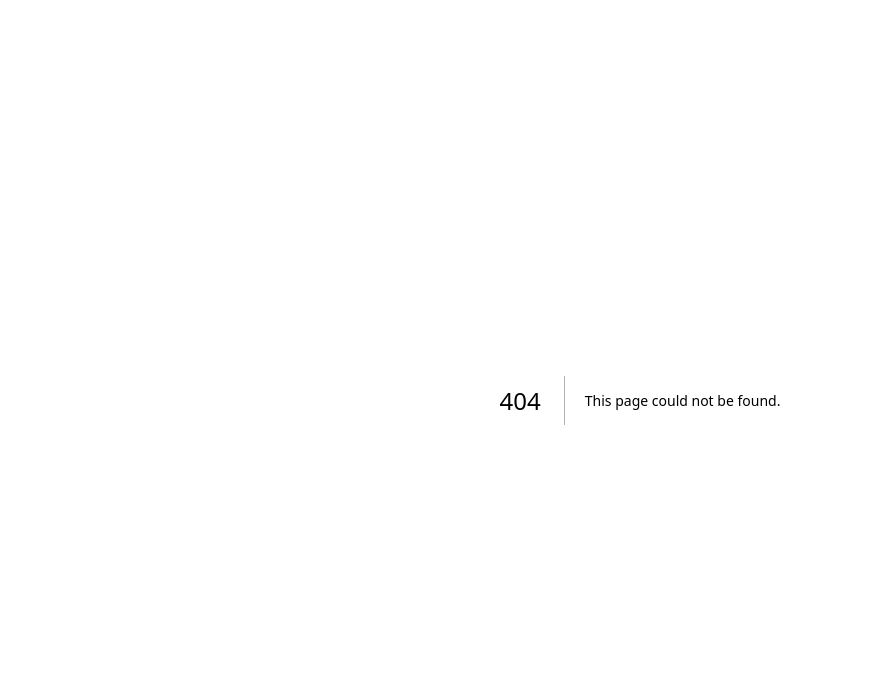
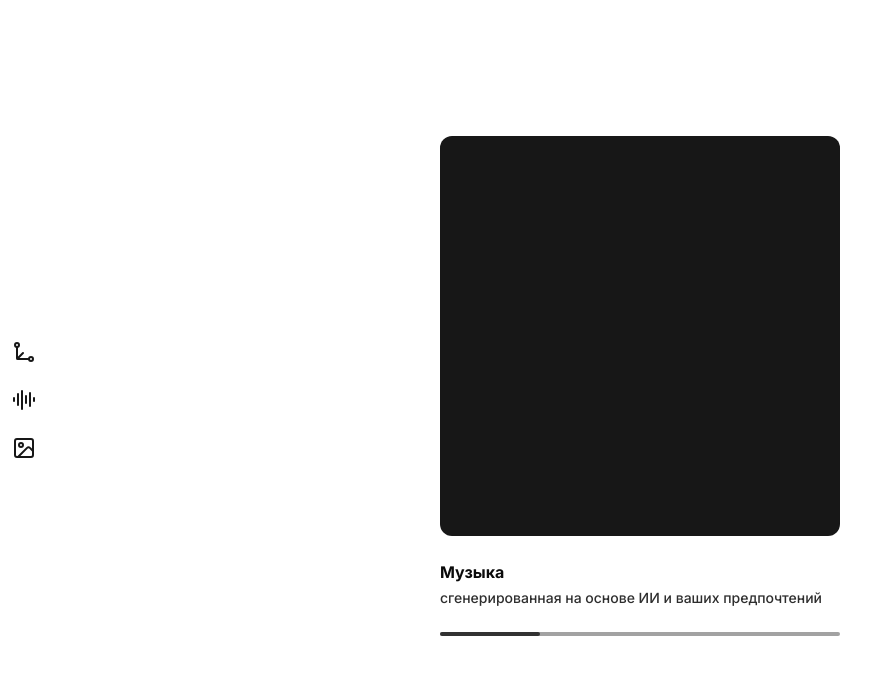
Before and after one commit to improved-sleepyhead/hackathon-frontend, a Next.js app: page /tools/music in a window 1280 px wide. Before the commit this address had no page. Shown: the top 674 px of the page, without its empty margins (0-890 px from the left). Built offline with nearby package versions, Linux system fonts and the light colour scheme.

Commit message:
feat: add music player

```diff
--- a/src/app/tools/layout.tsx
+++ b/src/app/tools/layout.tsx
@@ -6,7 +6,7 @@ export default function ToolsLayout({
 	children: React.ReactNode
 }) {
 	return (
-		<section className="min-h-screen">
+		<section className="min-h-screen flex items-center w-full">
 			<ToolsNavigation />
 			{children}
 		</section>
--- /dev/null
+++ b/src/app/tools/music/page.tsx
@@ -0,0 +1,9 @@
+import MusicPlayer from '@/widgets/tools/music-player'
+
+export default function Page() {
+	return (
+		<div className="w-full h-full">
+			<MusicPlayer />
+		</div>
+	)
+}
--- a/src/app/tools/page.tsx
+++ /dev/null
@@ -1,3 +0,0 @@
-export default function Page() {
-	return <h1>text</h1>
-}
--- /dev/null
+++ b/src/widgets/tools/music-player.tsx
@@ -0,0 +1,58 @@
+'use client'
+
+import { Heart, Pause, Play } from 'lucide-react'
+import { useState } from 'react'
+
+export default function MusicPlayer() {
+	const [isPaused, setIsPaused] = useState(false)
+
+	return (
+		<div className="flex flex-col items-center gap-6">
+			<div className="group bg-primary min-h-[400px] w-full max-w-[400px] rounded-xl hover:bg-primary/85 transition-colors duration-150 relative">
+				<div
+					className="rounded-full left-1/2 top-1/2 -translate-y-1/2 -translate-x-1/2 absolute bg-primary p-5 text-primary-foreground opacity-0 group-hover:opacity-100 transition-all duration-150 hover:scale-105 will-change-transform cursor-pointer"
+					onClick={() => setIsPaused(prev => !prev)}
+				>
+					<div className="relative p-4">
+						<Pause
+							className={`absolute inset-0 transition-all duration-200  left-1/2 top-1/2 -translate-y-1/2 -translate-x-1/2 ${
+								isPaused ? 'opacity-0 scale-90' : 'opacity-100 scale-100'
+							}`}
+						/>
+						<Play
+							className={`absolute inset-0 transition-all duration-200 left-1/2 top-1/2 -translate-y-1/2 -translate-x-1/2 ${
+								isPaused ? 'opacity-100 scale-100' : 'opacity-0 scale-90'
+							}`}
+						/>
+					</div>
+				</div>
+
+				<div className="rounded-full right-0 bottom-0 -translate-y-1/2 -translate-x-1/2 absolute bg-primary p-4 text-primary-foreground opacity-0 group-hover:opacity-100 transition-all duration-150 hover:scale-105 will-change-transform cursor-pointer">
+					<Heart size={20} />
+				</div>
+			</div>
+
+			<div className="flex flex-col gap-1 w-full max-w-[400px]">
+				<h2 className="font-bold">Музыка</h2>
+				<p className="text-sm font-medium text-primary/90">
+					сгенерированная на основе ИИ и ваших предпочтений
+				</p>
+			</div>
+
+			<div className="w-full max-w-[400px] flex flex-col items-center group">
+				<div className="w-full bg-primary/40 h-1 rounded relative">
+					<div className="max-w-[100px] bg-primary/80 h-1 rounded absolute w-full"></div>
+				</div>
+
+				<div className="mt-2 w-full flex justify-between">
+					<h3 className="opacity-0 group-hover:opacity-100 text-primary/90 font-medium text-sm transition-opacity duration-150">
+						0:00
+					</h3>
+					<h3 className="opacity-0 group-hover:opacity-100 text-primary/90 font-medium text-sm transition-opacity duration-150">
+						4:20
+					</h3>
+				</div>
+			</div>
+		</div>
+	)
+}
--- a/src/widgets/tools/tools-navigation.tsx
+++ b/src/widgets/tools/tools-navigation.tsx
@@ -8,21 +8,37 @@ import {
 import { AudioLines, Scale3d, Image } from 'lucide-react'
 
 const TOOLS = [
-	{ id: 1, icon: <Scale3d />, tooltip: 'Модель книги с Вашими историями' },
-	{ id: 2, icon: <AudioLines />, tooltip: 'Музыка на основе Ваших запросов' },
-	{ id: 3, icon: <Image />, tooltip: 'Картинка на основе Ваших предпочтений' }
+	{
+		id: 1,
+		icon: <Scale3d />,
+		tooltip: 'Модель книги с Вашими историями',
+		link: 'model'
+	},
+	{
+		id: 2,
+		icon: <AudioLines />,
+		tooltip: 'Музыка на основе Ваших запросов',
+		link: 'music'
+	},
+	{
+		id: 3,
+		icon: <Image />,
+		tooltip: 'Картинка на основе Ваших предпочтений',
+		link: 'image'
+	}
 ]
 
 export const ToolsNavigation = () => {
 	return (
-		<nav className="flex fixed left-0 top-1/2 -translate-y-1/2 flex-col">
+		<aside className="flex fixed left-0 top-1/2 -translate-y-1/2 flex-col">
 			{TOOLS.map(tool => (
 				<DelayedTooltip {...tool} />
 			))}
-		</nav>
+		</aside>
 	)
 }
 
+// add to Link
 export const DelayedTooltip = ({
 	icon,
 	tooltip
@@ -31,7 +47,7 @@ export const DelayedTooltip = ({
 	tooltip: React.ReactNode
 }) => {
 	return (
-		<HoverCard openDelay={100}>
+		<HoverCard openDelay={350}>
 			<HoverCardTrigger className="p-3 flex items-center justify-center text-primary hover:translate-x-2 transition-all">
 				{icon}
 			</HoverCardTrigger>
```
